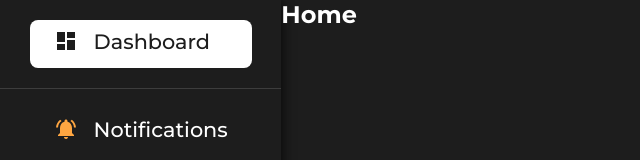
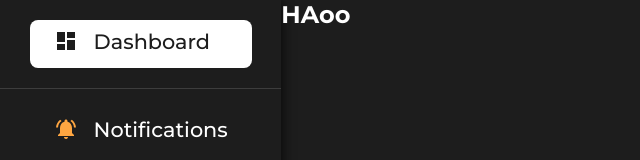
Before and after one commit to naveengitboi/student_tracker, a React (Create React App) app in the folder frontend/: page / in a window 1280 px wide. Shown: the top 160 px of the page, without its empty margins (0-640 px from the left). Built offline with nearby package versions, Linux system fonts and the light colour scheme.

Commit message:
added dashboard files

```diff
--- a/frontend/src/App.js
+++ b/frontend/src/App.js
@@ -1,12 +1,13 @@
 import './App.css'
 import { Routes, Route } from 'react-router-dom';
 import Navbar from './components/Navbar';
+import Dashboard from './components/Dashboard';
 function App() {
   return (
     <div className='appjs'>
       <Navbar/>
       <Routes>
-        <Route path="/" element={<h2>Home</h2>} />
+        <Route path="/" element={<Dashboard/>} />
         <Route path="/about" element={<h2>About</h2>} />
       </Routes>
     </div>
--- /dev/null
+++ b/frontend/src/components/Dashboard.js
@@ -0,0 +1,12 @@
+import '../css/Dashboard.css'
+
+function Dashboard(){
+    return(
+        <div className="dashboardContainer">
+            <h2>HAoo</h2>
+        </div>
+    )
+}
+
+
+export default Dashboard;
```
Also changed, not shown: frontend/src/css/Dashboard.css (added).
